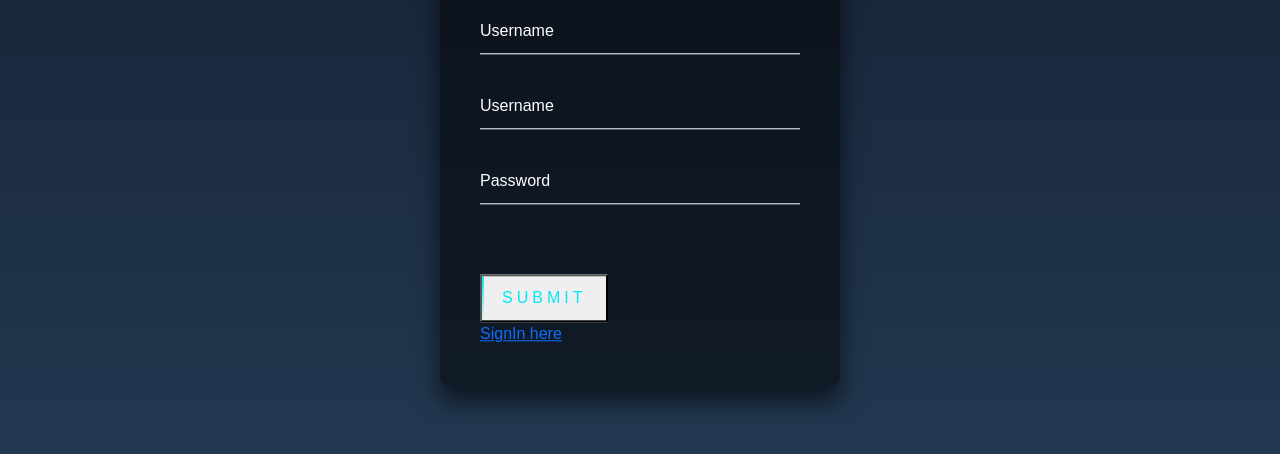
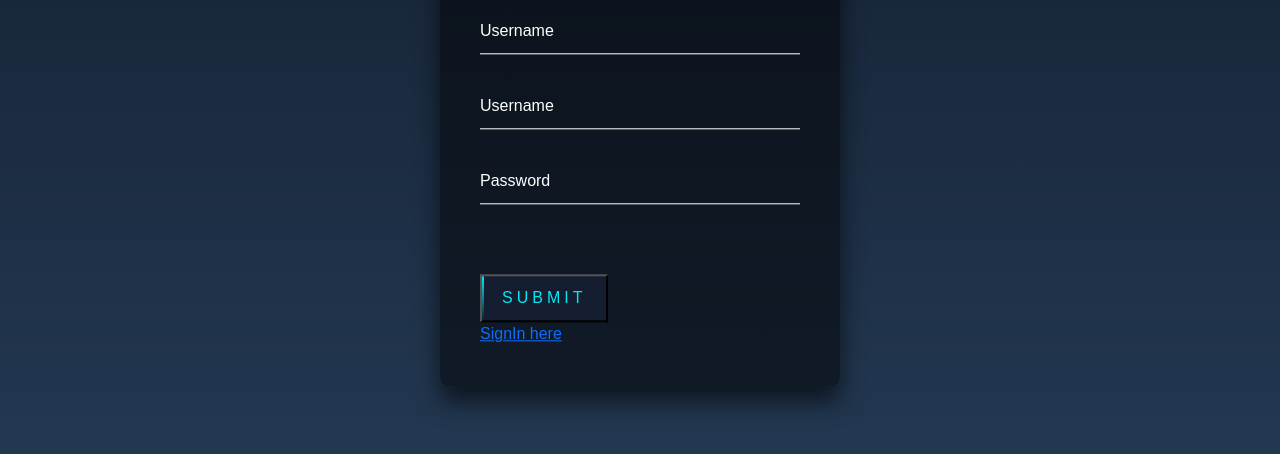
Before and after one commit to Vaibhavsoni109/login-and-signup-page-using-otp-verification, a plain HTML site: page public/index.html in a window 1280 px wide. Shown: the part 256-710 px from the top of the page. Drawn offline with nearby package versions, Linux system fonts and the light colour scheme.

Commit message:
Update index.html

```diff
--- a/public/index.html
+++ b/public/index.html
@@ -201,14 +201,14 @@ animation-delay: .75s
     <span></span>
     Submit
   </a> -->
-  <button type="submit">
+  <button type="submit" style="background-color: #141e30;">
     <span></span>
     <span></span>
     <span></span>
     <span></span>
     Submit</button>
 </form>
-<a href="login.html">SignIn here</a>
+<a href="login.html" >SignIn here</a>
 </div>
   <script>
     document.getElementById('signupForm').addEventListener('submit', async function(event) {
```
